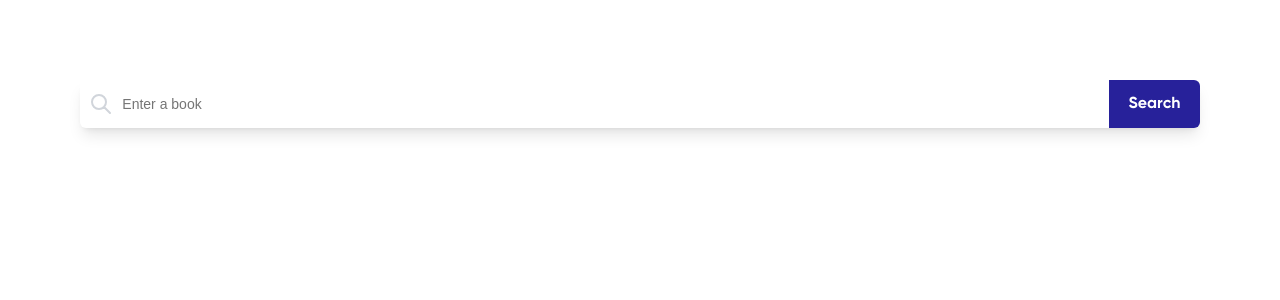
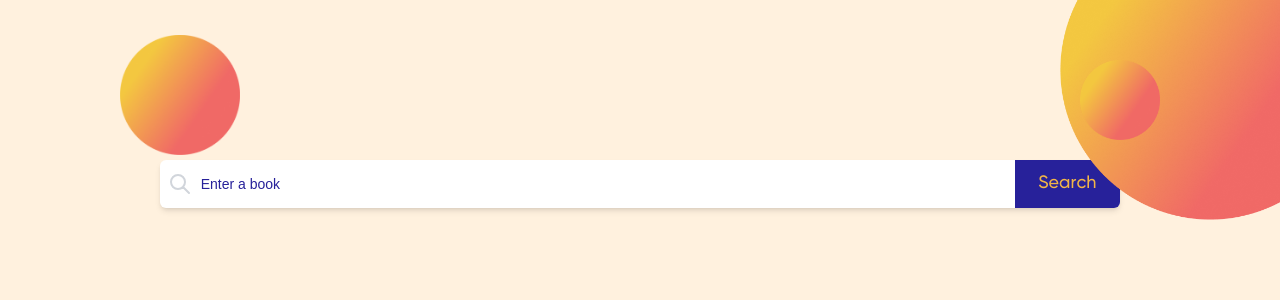
Before and after one commit to lob23/VirtualLibrary2, a Next.js app in the folder app/: page /pages/search in a window 1280 px wide. Shown: the top 300 px of the page. Built offline with nearby package versions, Linux system fonts and the light colour scheme.

Commit message:
search bar

```diff
--- a/app/src/app/pages/search/search_form.js
+++ b/app/src/app/pages/search/search_form.js
@@ -11,8 +11,9 @@ export default function search_form() {
   };
 
   return (
-    <div class="relative w-screen h-screen">
-        <div class="m-20 rounded-md flex items-center h-12 rounded-lg bg-white overflow-hidden shadow-lg">
+    <>
+      <div class="relative w-screen h-screen bg-cream">
+        <div class="z-40 mx-40 my-40 rounded-md flex items-center h-12 rounded-lg bg-white overflow-hidden shadow-md shadow-blue-500/50">
               <div class="grid place-items-center h-full w-12 text-gray-300">
                   <svg xmlns="http://www.w3.org/2000/svg" class="h-6 w-6" fill="none" viewBox="0 0 24 24" stroke="currentColor">
                   <path stroke-linecap="round" stroke-linejoin="round" stroke-width="2" d="M21 21l-6-6m2-5a7 7 0 11-14 0 7 7 0 0114 0z" />
@@ -20,16 +21,38 @@ export default function search_form() {
               </div>
 
               <input
-            class="h-full w-full text-sm text-gray-700 border-0 focus:border-0 shadow-none py-20"
+              class="h-full w-full text-sm text-gray-700 border-0 focus:border-0 shadow-none py-20 placeholder:text-blue"
               type="text"
               id="search"
               placeholder="Enter a book" />
               <button
-            class=" w-[100px] h-[60px] my-5 bg-blue p-3 border-none text-white text-base font-Gilroy_bd"
+              class=" w-[120px] my-5 bg-blue p-3 border-none shadow-none text-yellow text-lg font-Gilroy_md"
               type="submit">
               Search
               </button>
           </div>
+        <div class="z-10">
+          <div class="absolute -top-20 -right-20  w-[300px] h-[300px]">
+              <img
+                class="object-contain w-full h-full  "
+                src="/image/reg_cir.png"
+              ></img>
             </div>
+          <div class="absolute top-[20px] left-[120px]  w-[120px] h-[150px]">
+              <img
+                class="object-contain w-full h-full "
+                src="/image/reg_cir.png"
+              ></img>
+            </div>
+          <div class="absolute top-[60px] right-[120px]  w-[80px] h-[80px]">
+              <img
+                class="object-contain w-full h-full "
+                src="/image/reg_cir.png"
+              ></img>
+          </div>
+        </div>
+      </div>
+
+    </>
   );
 };
--- a/app/tailwind.config.js
+++ b/app/tailwind.config.js
@@ -23,7 +23,7 @@ module.exports = {
       colors:
       {
         'yellow':'#F2B547',
-        'cream':'#FFE1BA',
+        'cream':'#FFF1DE',
         'blue':'#27219A',
         'red':'#F06966',
 
```
Lines whose indentation alone changed are shown as unchanged.
